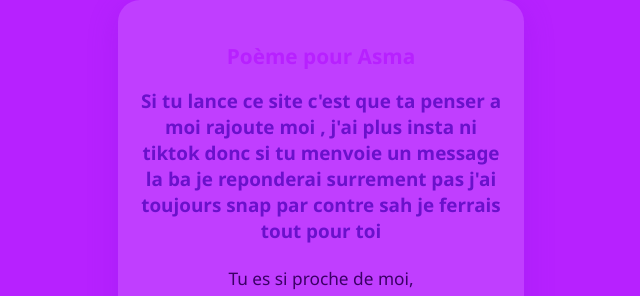
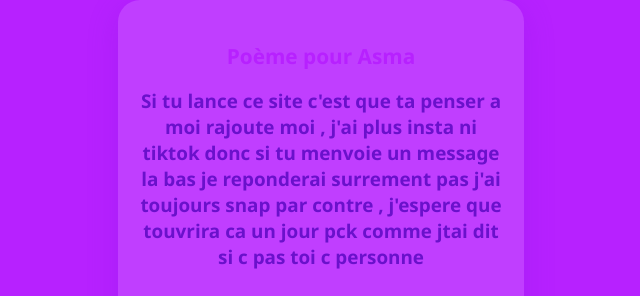
Before and after one commit to Marwanenh2/asma, a plain HTML site: page poeme.html in a window 1280 px wide. Shown: the part 154-450 px from the top of the page, without its empty margins (319-959 px from the left). Drawn offline with Linux system fonts and the light colour scheme; sample sign-in values are in the browser's storage.

Commit message:
Update poeme.html

```diff
--- a/poeme.html
+++ b/poeme.html
@@ -30,8 +30,9 @@
             style="background:rgba(255,255,255,0.13);border-radius:22px;box-shadow:0 8px 32px 0 rgba(106,17,203,0.18);padding:28px 18px 32px 18px;max-width:370px;width:100%;text-align:center;">
             <h1 style="color:#b721ff;font-size:1.3em;margin-bottom:18px;">Poème pour Asma</h1>
             <h1 style="color:#6a11cb;font-size:1.18em;margin-bottom:18px;">Si tu lance ce site c'est que ta penser a moi
-                rajoute moi , j'ai plus insta ni tiktok donc si tu menvoie un message la ba je reponderai surrement pas
-                j'ai toujours snap par contre sah je ferrais tout pour toi </h1>
+                rajoute moi , j'ai plus insta ni tiktok donc si tu menvoie un message la bas je reponderai surrement pas
+                j'ai toujours snap par contre , j'espere que touvrira ca un jour pck comme jtai dit si c pas toi c
+                personne </h1>
             <p style="color:#3b0066;font-size:1.08em;line-height:2;">
                 Tu es si proche de moi,<br>
                 et pourtant<br>
```
